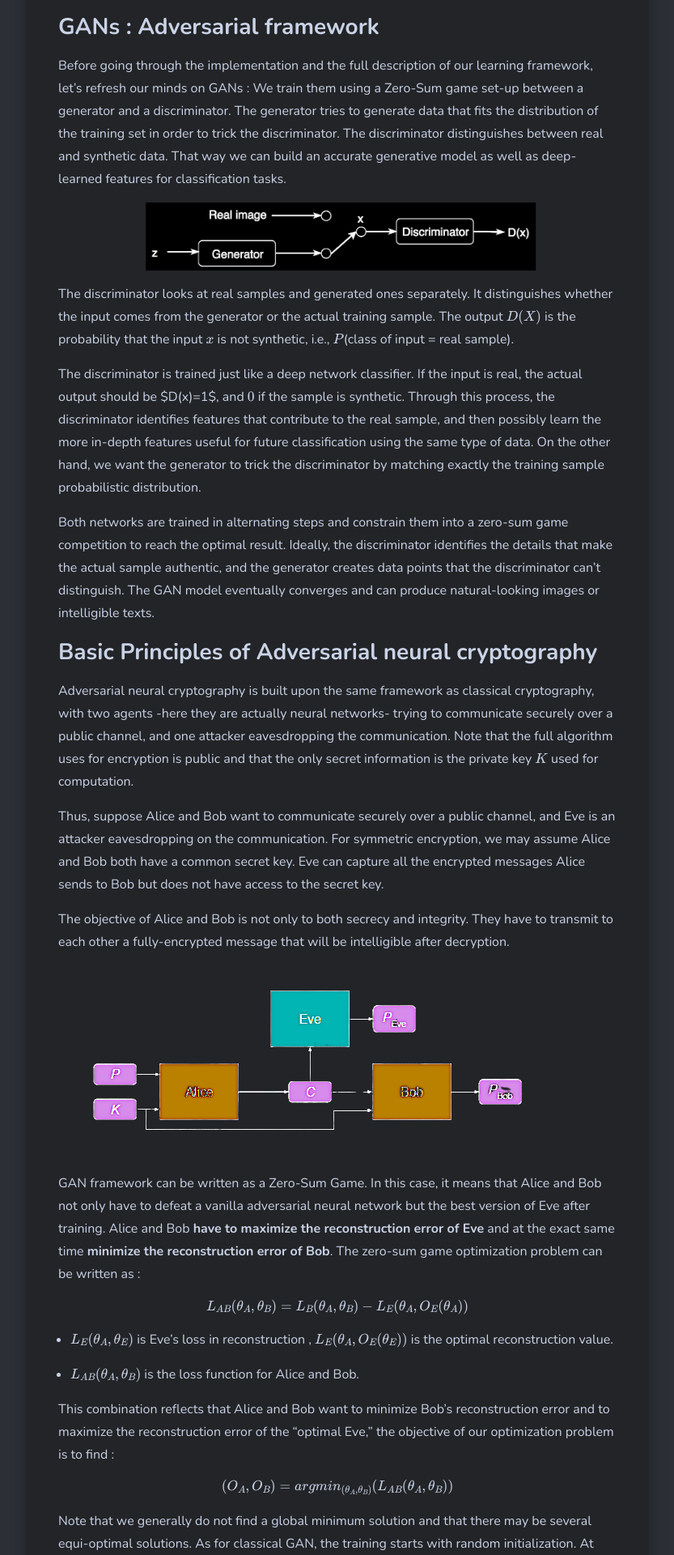
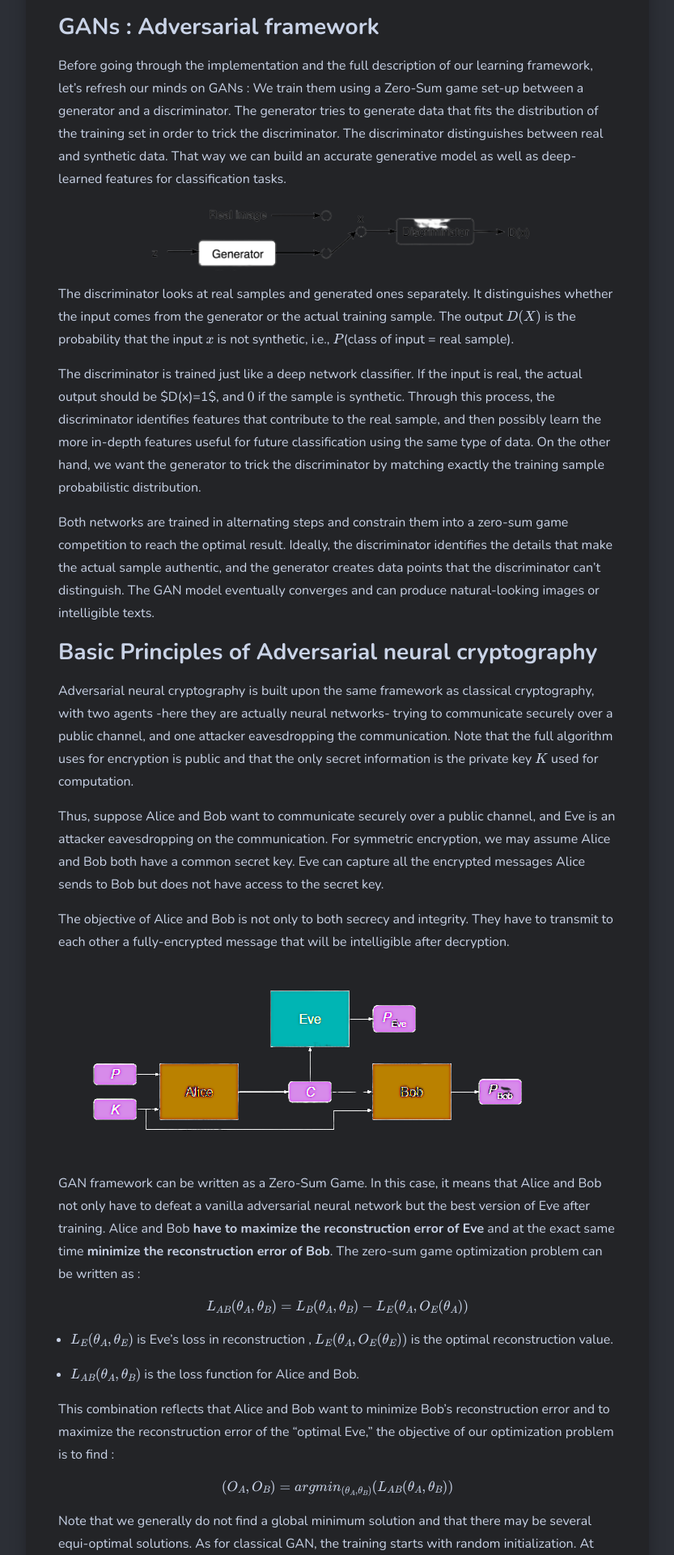
Before and after one commit to quantrack-lab/blog, a Jekyll site: the page built from _posts/2020-04-07-deep-learning-cyber.markdown, in a window 1280 px wide. Shown: the part 2257-4177 px from the top of the page at 81% size, without its empty margins (23-856 px from the left). Built offline with Jekyll 4.4.1, drawn with Linux system fonts in a browser that asks for light colours; nearby versions of some CDN libraries; formulas are drawn with MathJax 3; comment, search, counter and statistics services are not loaded.

Commit message:
Update 2020-04-07-deep-learning-cyber.markdown

```diff
--- a/_posts/2020-04-07-deep-learning-cyber.markdown
+++ b/_posts/2020-04-07-deep-learning-cyber.markdown
@@ -31,7 +31,7 @@ In a word, modern encryption systems are designed around cryptographic random nu
 Before going through the implementation and the full description of our learning framework, let's refresh our minds on GANs :
 We train them using a Zero-Sum game set-up between a generator and a discriminator. The generator tries to generate data that fits the distribution of the training set in order to trick the discriminator. The discriminator distinguishes between real and synthetic data. That way we can build an accurate generative model as well as deep-learned features for classification tasks.
 
-![](/img/image_gan.png)
+![](/img/g.png)
 
 The discriminator looks at real samples and generated ones separately. It distinguishes whether the input comes from the generator or the actual training sample. The output $$D(X)$$ is the probability that the input $$x$$ is not synthetic,  i.e., $$P$$(class of input = real sample).
 
@@ -68,7 +68,7 @@ Note that we generally do not find a global minimum solution and that there may
 
 For their implementation, Google researchers used Tensorflow-based neural network and ADA optimizier with a learning rate of 0.0008 and actually manage to protect the communication between the two agents. Their algorithm run on GPU using mini-batch size ranging from 256 to 4096 entries. Most classification problems use adaptive learning rate, making it smaller once the performance of the model reaches a plateau. Here, the goal is to secure a message of a certain length and to **learn VS an attacker**. Loss functions are designed so the intetegrity of the message is preserved and attacker does not reach better performance than a random guessing. Here are the learning curves for 20 epochs, a batch size of 512, and RMSProp(0.01) optimizer.
 
-![](/img/loss.png)
+![](/img/loss_oui.png)
 
 
 Loss functions of attacker decreases over the time and the communication is not protected. Changing Batch Size and optimizer and made the whole process insecure and the attacker able read our 16-bits message.
```
